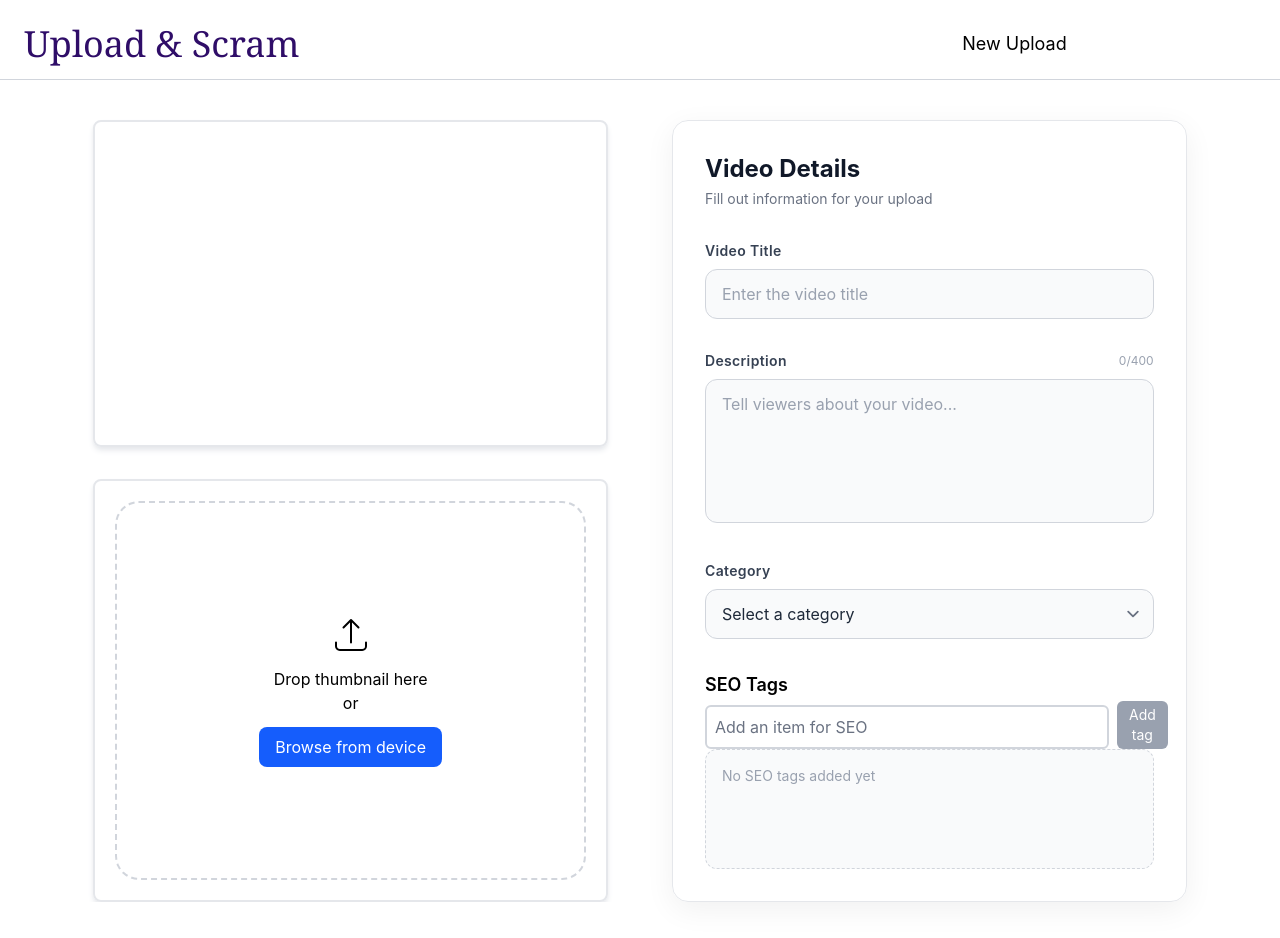
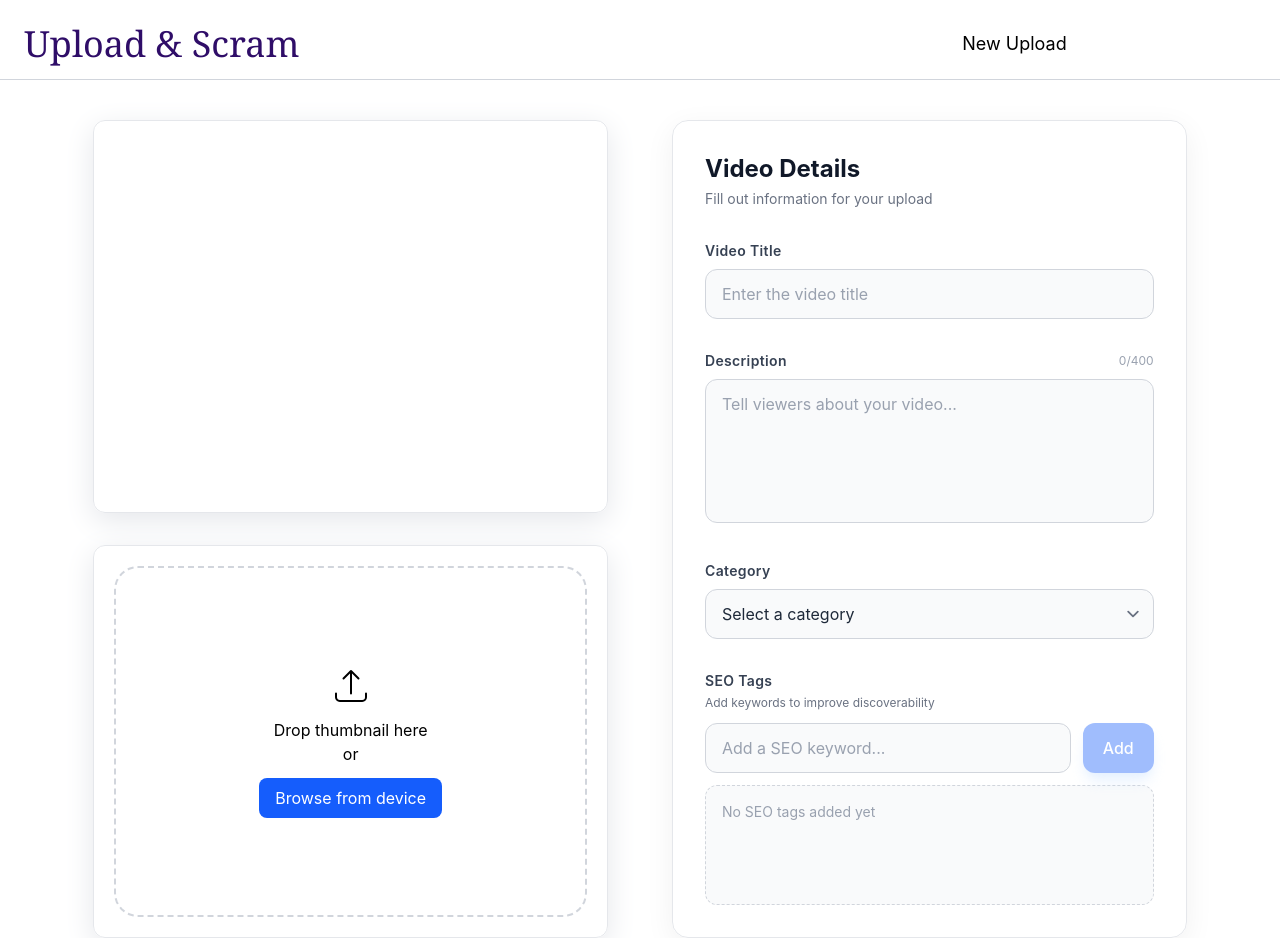
Before and after one commit to swagatobhaskar/video-platform, a SvelteKit app in the folder video-ui/: page /new in a window 1280 px wide. Before the commit the page ends 902 px from the top, so only its background shows below. Built offline with nearby package versions, Linux system fonts and the light colour scheme.

Commit message:
WIP: UI improvement

```diff
--- a/video-ui/src/routes/new/_components/MetadataFormCard.svelte
+++ b/video-ui/src/routes/new/_components/MetadataFormCard.svelte
@@ -133,52 +133,49 @@
     </div>
 
     <!-- SEO Tags -->
-    <div class="relative w-full">
-        <label for="seoTags" class="block mb-0.5 font-semibold text-lg">SEO Tags</label>
+    <div class="space-y-3">
 
-        <div class="flex gap-2 items-stretch">
+        <div>
+            <label
+                for="seoTags"
+                class="block text-sm font-semibold tracking-wide text-gray-700"
+            >
+                SEO Tags
+            </label>
+
+            <p class="mt-1 text-xs text-gray-500">
+                Add keywords to improve discoverability
+            </p>
+        </div>
+
+        <div class="flex gap-3">
             <input
                 type="text"
                 name="seoTag"
                 bind:value={seoTagEntry}
-                placeholder="Add an item for SEO"
-                class="flex-1 border-2 border-gray-300 rounded-md p-2 pr-36 mt-1 focus:outline-none
-                    focus:ring-2 focus:ring-blue-500 focus:border-transparent"
-                onkeydown={(e) => e.key === 'Enter' && addItemToSEOList()}
+                placeholder="Add a SEO keyword..."
+                onkeydown={(e) =>
+                    e.key === 'Enter' && addItemToSEOList()
+                }
+                class="flex-1 rounded-xl border border-gray-300 bg-gray-50
+                px-4 py-3 text-gray-800 placeholder:text-gray-400
+                transition-all duration-200
+                focus:border-blue-500 focus:bg-white focus:ring-4 focus:ring-blue-100
+                focus:outline-none"
             />
+
             <button
                 type="button"
-                class="px-3 py-1 bg-blue-500 text-white rounded-md text-sm
-                    hover:bg-blue-600 disabled:bg-gray-400 disabled:cursor-not-allowed"
                 onclick={addItemToSEOList}
                 disabled={!seoTagEntry.trim()}
-                onkeydown={(e) => e.key === 'Enter' && addItemToSEOList()}
+                class="rounded-xl bg-blue-600 px-5 py-3 font-medium text-white
+                shadow-lg shadow-blue-200 transition-all duration-200
+                hover:bg-blue-700 hover:shadow-blue-300
+                disabled:cursor-not-allowed disabled:opacity-40"
             >
-                Add tag
+                Add
             </button>
         </div>
-
-        <!-- <div class="mt-2 flex flex-wrap items-start gap-2 border border-gray-200 rounded-md p-2 min-h-32 max-h-max">
-            {#if selectedSEOTagsList.length === 0}
-                <p class="text-gray-500">No SEO tags added yet.</p>
-            {:else}
-
-                {#each selectedSEOTagsList as tag (tag.id)}
-                    <div class="flex items-center bg-indigo-200 rounded-sm p-1.5">
-                        <span>{tag.value}</span>
-
-                        <button
-                            type="button"
-                            class="ml-2 text-gray-500 hover:text-gray-700 text-2xl"
-                            onclick={() => removeItemFromSEOList(tag.id)}
-                        >
-                            &times;
-                        </button>
-                    </div>
-                {/each}
-
-            {/if}
-        </div> -->
 
         <!-- Tags Container -->
         <div
--- a/video-ui/src/routes/new/_components/ThumbnailCard.svelte
+++ b/video-ui/src/routes/new/_components/ThumbnailCard.svelte
@@ -70,7 +70,9 @@
 
 </script>
 
-<div class="flex-1 border-2 border-gray-200 rounded-lg shadow-md shadow-gray-200 p-12 relative">
+<div class="flex-1 shadow-gray-200 p-12 relative border border-gray-200 bg-white/90
+    backdrop-blur-sm rounded-xl shadow-[0_8px_30px_rgb(0,0,0,0.06)]"
+>
     <!-- If uploaded, show thumbnail from R2 link -->
     {#if thumbnailR2Url}
         <div class=" inset-5 rounded-3xl pointer-events-auto
--- a/video-ui/src/routes/new/_components/VideoUploadProgressCard.svelte
+++ b/video-ui/src/routes/new/_components/VideoUploadProgressCard.svelte
@@ -2,6 +2,7 @@
 
 </script>
 
-<div class="flex-1 border-2 border-gray-200 rounded-lg shadow-md shadow-gray-200">
+<div class="flex-1 shadow-gray-200 p-12 relative border border-gray-200 bg-white/90
+    backdrop-blur-sm rounded-xl shadow-[0_8px_30px_rgb(0,0,0,0.06)]">
 
 </div>
```
